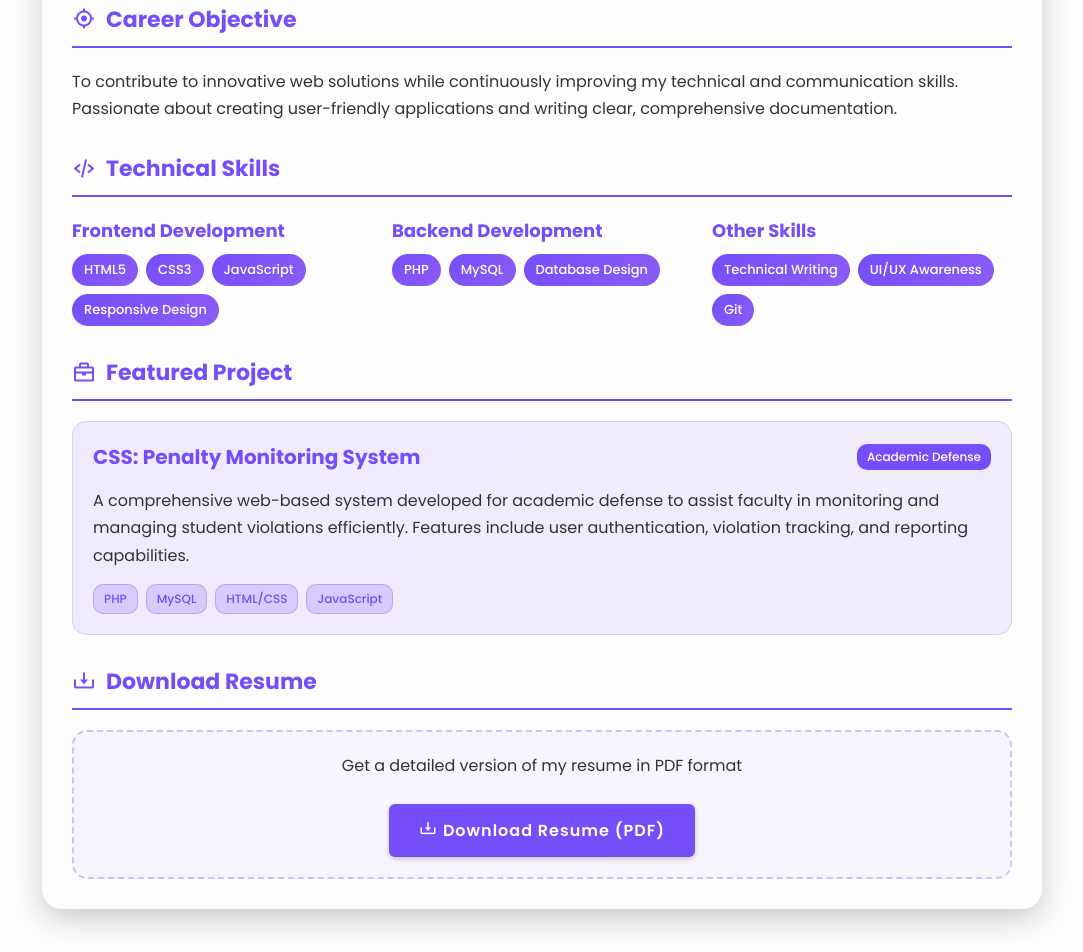
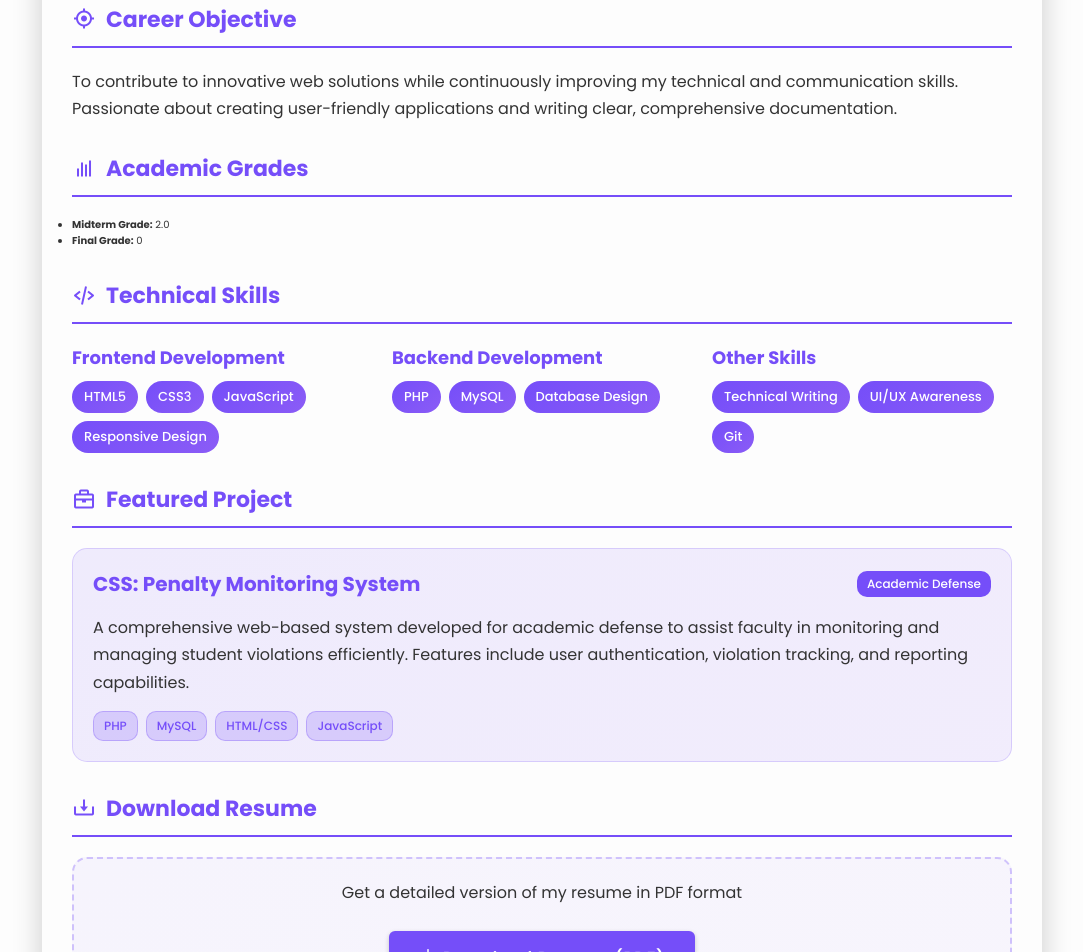
Before and after one commit to EdwardBalbares/Portfolio_Resume-By-Balbares-Edward, a plain HTML site: page index.html in a window 1280 px wide. Shown: the part 4114-5066 px from the top of the page, without its empty margins (98-1181 px from the left). Drawn offline with nearby package versions, Linux system fonts and the light colour scheme.

Commit message:
Update index.html

```diff
--- a/index.html
+++ b/index.html
@@ -211,6 +211,16 @@
                     </div>
                     <p>To contribute to innovative web solutions while continuously improving my technical and communication skills. Passionate about creating user-friendly applications and writing clear, comprehensive documentation.</p>
                 </div>
+                <div class="resume-section">
+                    <div class="section-header">
+                        <i class='bx bx-bar-chart'></i>
+                        <h4>Academic Grades</h4>
+                    </div>
+                    <ul class="grades-list">
+                        <li><strong>Midterm Grade:</strong> 2.0</li>
+                        <li><strong>Final Grade:</strong> 0</li>
+                    </ul>
+                </div>
 
                 <div class="resume-section">
                     <div class="section-header">
```
